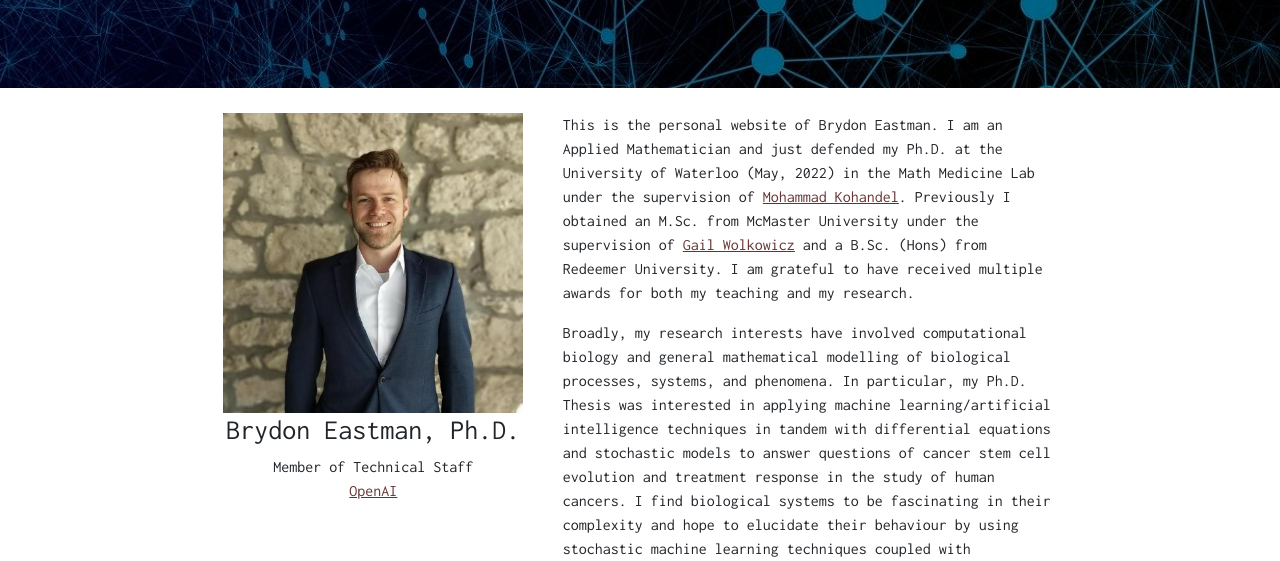
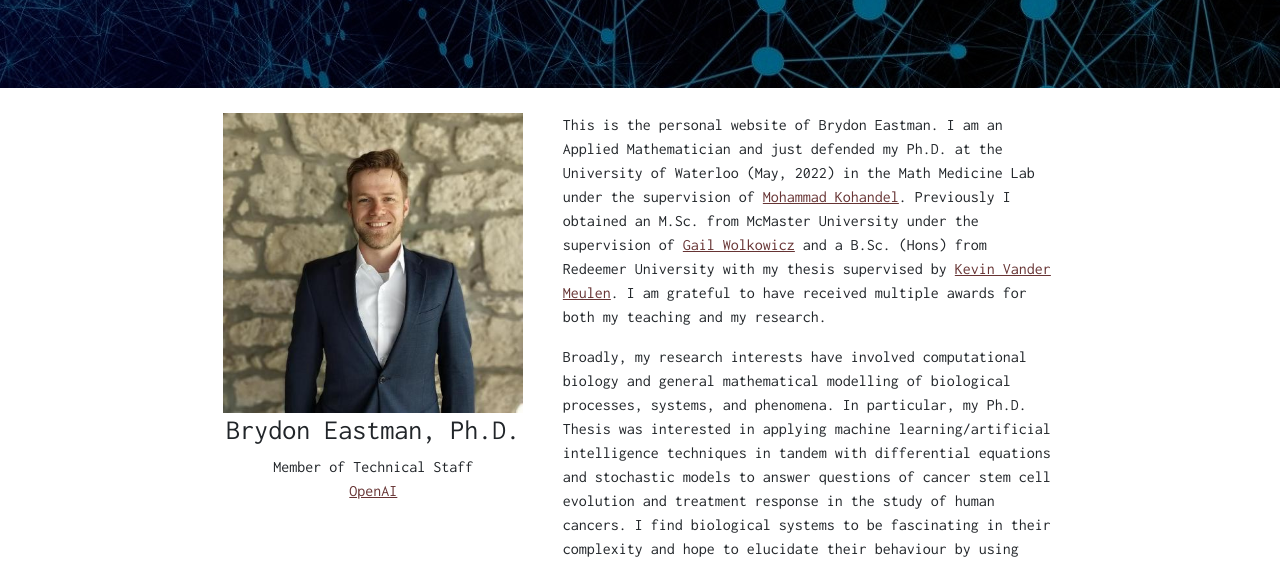
Before and after one commit to brydon/brydon.github.io, a plain HTML site: page index.html in a window 1280 px wide. Shown: the part 212-773 px from the top of the page. Drawn offline with nearby package versions, Linux system fonts and the light colour scheme.

Commit message:
Added link to Kevin's page.

```diff
--- a/index.html
+++ b/index.html
@@ -73,7 +73,7 @@
                     <p><a href="https://openai.com/" target="_blank" title="OpenAI">OpenAI</a></p>
                 </div>
                 <div class="col-md-5 text-start">
-                    <p>This is the personal website of Brydon Eastman. I am an Applied Mathematician and just defended my Ph.D. at the University of Waterloo (May, 2022) in the Math Medicine Lab under the supervision of <a href="http://math.uwaterloo.ca/~kohandel/" title="Mohammad Kohandel">Mohammad Kohandel</a>. Previously I obtained an M.Sc. from McMaster University under the supervision of <a href="https://ms.mcmaster.ca/wolkowic/wordpress/" title="Gail Wolkowicz">Gail Wolkowicz</a> and a B.Sc. (Hons) from Redeemer University. I am grateful to have received multiple awards for both my teaching and my research.</p>
+                    <p>This is the personal website of Brydon Eastman. I am an Applied Mathematician and just defended my Ph.D. at the University of Waterloo (May, 2022) in the Math Medicine Lab under the supervision of <a href="http://math.uwaterloo.ca/~kohandel/" title="Mohammad Kohandel">Mohammad Kohandel</a>. Previously I obtained an M.Sc. from McMaster University under the supervision of <a href="https://ms.mcmaster.ca/wolkowic/wordpress/" title="Gail Wolkowicz">Gail Wolkowicz</a> and a B.Sc. (Hons) from Redeemer University with my thesis supervised by <a href="https://www.redeemer.ca/our-faculty/dr-kevin-vander-meulen/" title="Kevin Vander Meulen">Kevin Vander Meulen</a>. I am grateful to have received multiple awards for both my teaching and my research.</p>
                     <p>
                     Broadly, my research interests have involved computational biology and general mathematical modelling of biological processes, systems, and phenomena. In particular, my Ph.D. Thesis was interested in applying machine learning/artificial intelligence techniques in tandem with differential equations and stochastic models to answer questions of cancer stem cell evolution and treatment response in the study of human cancers. I find biological systems to be fascinating in their complexity and hope to elucidate their behaviour by using stochastic machine learning techniques coupled with traditional models. After all, nature has <a href="https://xkcd.com/1605/" title="Relevant XKCD">no compunction to regulate towards easy description</a> even if it does so in aggregate.
                     </p>
```
